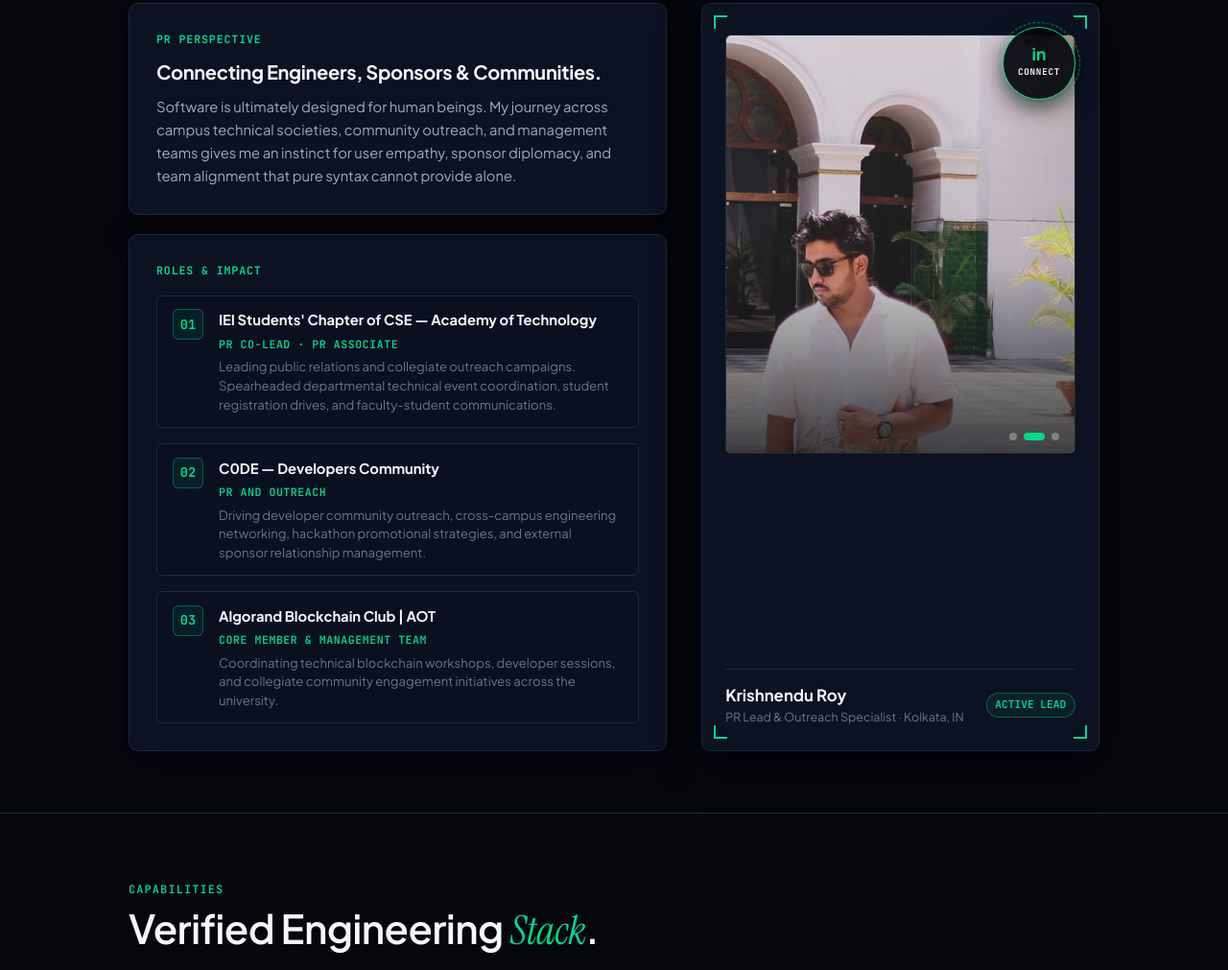
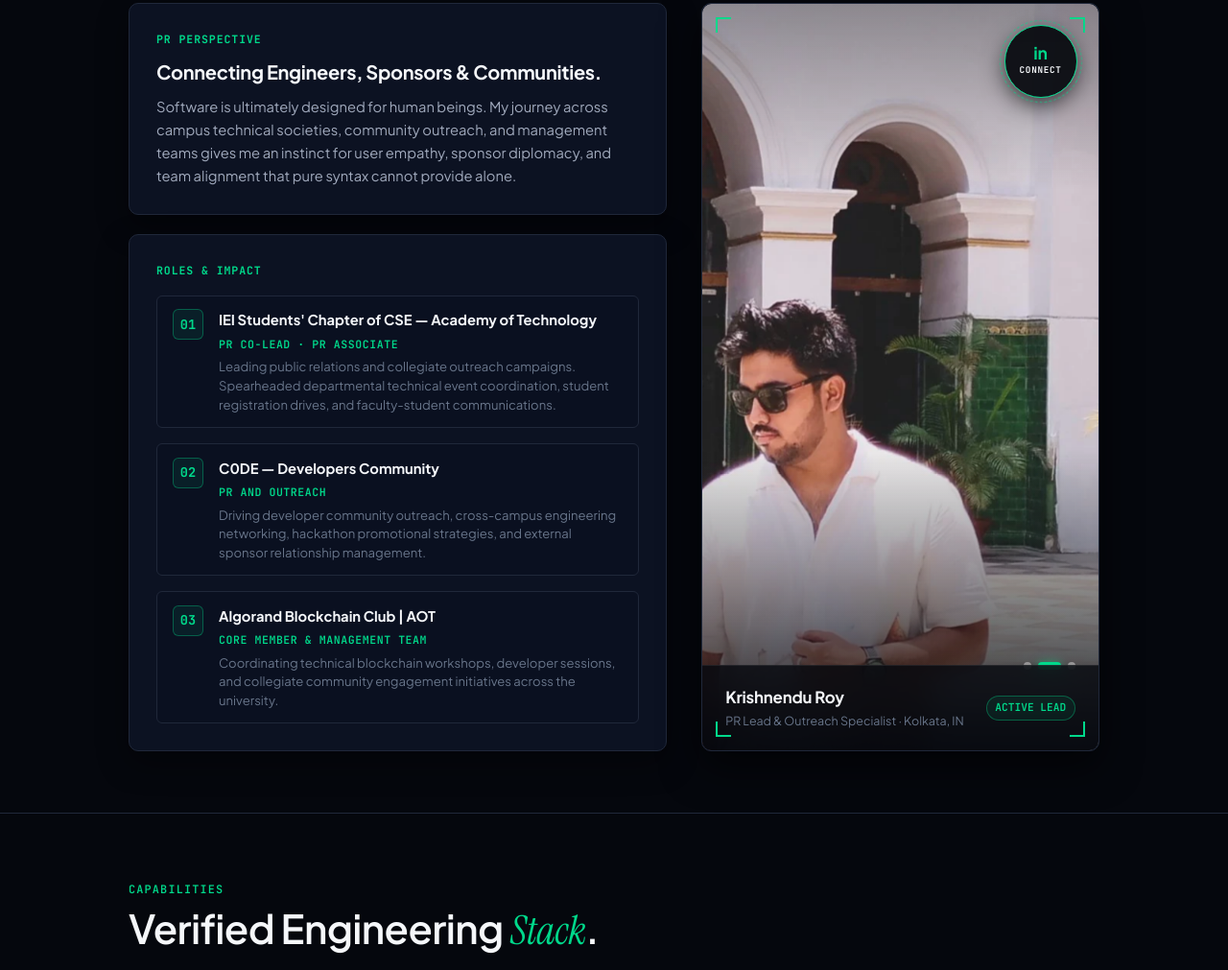
Before and after one commit to krishnendu-developer05/portfoliokrishnendu, a plain HTML site: page index.html in a window 1280 px wide. Shown: the part 2552-3563 px from the top of the page at 96% size. Drawn offline with Linux system fonts and the light colour scheme.

Commit message:
refactor: enhance PR visual slideshow animation and styling

```diff
--- a/script.js
+++ b/script.js
@@ -592,7 +592,7 @@ Full-Stack Engineering & Shipping (2025–2026)
 
   window.addEventListener("scroll", onScroll, { passive: true });
 
-  /* ---------------- 10. PR Visual Slideshow ---------------- */
+  /* ---------------- 10. PR Visual Slideshow (Automatic Seamless Animation) ---------------- */
   var prSlides = document.querySelectorAll(".pr-slide");
   var prDots = document.querySelectorAll(".pr-dot");
   var prTimer = null;
@@ -608,6 +608,8 @@ Full-Stack Engineering & Shipping (2025–2026)
       slide.classList.remove("is-active");
       slide.classList.remove("is-prev");
       if (idx === currentPrIndex) {
+        // Force reflow to re-trigger Ken Burns animation cleanly
+        void slide.offsetWidth;
         slide.classList.add("is-active");
       } else if (idx === prevIdx) {
         slide.classList.add("is-prev");
@@ -628,11 +630,13 @@ Full-Stack Engineering & Shipping (2025–2026)
     if (prTimer) clearInterval(prTimer);
     prTimer = setInterval(function () {
       showPrSlide(currentPrIndex + 1);
-    }, 4000);
+    }, 3500);
   }
 
+  // Dot manual click: immediate jump & restart automatic cycle
   prDots.forEach(function (dot) {
-    dot.addEventListener("click", function () {
+    dot.addEventListener("click", function (e) {
+      e.stopPropagation();
       var idx = parseInt(dot.getAttribute("data-slide"), 10);
       if (!isNaN(idx)) {
         showPrSlide(idx);
@@ -641,15 +645,6 @@ Full-Stack Engineering & Shipping (2025–2026)
     });
   });
 
-  var prWrap = document.getElementById("prSlideshow");
-  if (prWrap) {
-    prWrap.addEventListener("mouseenter", function () {
-      if (prTimer) clearInterval(prTimer);
-    });
-    prWrap.addEventListener("mouseleave", function () {
-      startPrTimer();
-    });
-  }
-
+  // Always keep automatic animation active across mobile touch & desktop
   startPrTimer();
 })();
--- a/style.css
+++ b/style.css
@@ -1018,41 +1018,43 @@ a {
 .pr-visual-col {
   display: flex;
   width: 100%;
+  height: 100%;
 }
 
 .pr-frame-card {
   position: relative;
   width: 100%;
+  height: 100%;
+  min-height: 580px;
   background: var(--bg-card);
   border: 1px solid var(--border);
   border-radius: var(--radius-md);
-  padding: 1.5rem;
-  display: flex;
-  flex-direction: column;
-  justify-content: space-between;
+  padding: 0;
   overflow: hidden;
   box-shadow: 0 16px 40px rgba(0, 0, 0, 0.6);
+  display: flex;
+  flex-direction: column;
 }
 
 /* Viewfinder Corner Crop Markers */
 .crop-corner {
   position: absolute;
-  width: 14px;
-  height: 14px;
+  width: 16px;
+  height: 16px;
   border: 2px solid var(--accent-primary);
   pointer-events: none;
-  z-index: 5;
-}
-.crop-corner.tl { top: 12px; left: 12px; border-right: none; border-bottom: none; }
-.crop-corner.tr { top: 12px; right: 12px; border-left: none; border-bottom: none; }
-.crop-corner.bl { bottom: 12px; left: 12px; border-right: none; border-top: none; }
-.crop-corner.br { bottom: 12px; right: 12px; border-left: none; border-top: none; }
+  z-index: 8;
+}
+.crop-corner.tl { top: 14px; left: 14px; border-right: none; border-bottom: none; }
+.crop-corner.tr { top: 14px; right: 14px; border-left: none; border-bottom: none; }
+.crop-corner.bl { bottom: 14px; left: 14px; border-right: none; border-top: none; }
+.crop-corner.br { bottom: 14px; right: 14px; border-left: none; border-top: none; }
 
 /* Circular Animated LinkedIn Connect Button */
 .linkedin-circle-btn {
   position: absolute;
-  top: 1.5rem;
-  right: 1.5rem;
+  top: 1.4rem;
+  right: 1.4rem;
   width: 76px;
   height: 76px;
   border-radius: 50%;
@@ -1064,7 +1066,7 @@ a {
   justify-content: center;
   gap: 2px;
   text-decoration: none;
-  z-index: 10;
+  z-index: 9;
   box-shadow: 0 8px 24px rgba(0, 0, 0, 0.7);
   transition: transform var(--transition-fast), background var(--transition-fast), color var(--transition-fast);
 }
@@ -1111,16 +1113,17 @@ a {
 }
 
 .pr-slideshow-wrap {
-  position: relative;
+  position: absolute;
+  inset: 0;
   width: 100%;
-  aspect-ratio: 4 / 4.8;
-  min-height: 420px;
+  height: 100%;
   background: var(--bg-secondary);
-  border-radius: var(--radius-sm);
-  border: 1px solid var(--border);
   overflow: hidden;
-  margin-top: 0.5rem;
-  margin-bottom: 0.85rem;
+  margin: 0;
+  padding: 0;
+  border: none;
+  border-radius: inherit;
+  z-index: 1;
 }
 
 .pr-slide {
@@ -1131,10 +1134,9 @@ a {
   opacity: 0;
   z-index: 1;
   filter: grayscale(100%);
-  transform: scale(1.03);
-  transition: opacity 1s cubic-bezier(0.16, 1, 0.3, 1),
-              filter 1.2s cubic-bezier(0.16, 1, 0.3, 1),
-              transform 1.4s cubic-bezier(0.16, 1, 0.3, 1);
+  transform: scale(1.04);
+  transition: opacity 1.2s cubic-bezier(0.16, 1, 0.3, 1),
+              filter 1.2s cubic-bezier(0.16, 1, 0.3, 1);
   pointer-events: none;
 }
 
@@ -1151,40 +1153,57 @@ a {
   opacity: 1;
   z-index: 3;
   filter: grayscale(0%);
-  transform: scale(1);
   pointer-events: auto;
+  animation: prKenBurns 7s ease-out forwards;
 }
 
 .pr-slide.is-prev {
-  opacity: 0.9;
+  opacity: 0.85;
   z-index: 2;
-  filter: grayscale(100%) contrast(1.1);
-  transform: scale(1);
+  filter: grayscale(100%) contrast(1.15);
+  transform: scale(1.08);
+  transition: opacity 1.2s cubic-bezier(0.16, 1, 0.3, 1),
+              filter 1.2s cubic-bezier(0.16, 1, 0.3, 1);
+}
+
+@keyframes prKenBurns {
+  0% {
+    transform: scale(1);
+  }
+  100% {
+    transform: scale(1.08);
+  }
 }
 
 .pr-slide-overlay {
   position: absolute;
   inset: 0;
-  background: linear-gradient(to top, rgba(5, 7, 13, 0.75) 0%, rgba(5, 7, 13, 0.1) 45%, transparent 100%);
+  background: linear-gradient(
+    to bottom,
+    rgba(5, 7, 13, 0.35) 0%,
+    transparent 25%,
+    transparent 60%,
+    rgba(5, 7, 13, 0.92) 100%
+  );
   z-index: 4;
   pointer-events: none;
 }
 
 .pr-slide-dots {
   position: absolute;
-  bottom: 0.85rem;
-  right: 1rem;
+  bottom: 5.25rem;
+  right: 1.5rem;
   display: flex;
   align-items: center;
   gap: 0.45rem;
-  z-index: 5;
+  z-index: 7;
 }
 
 .pr-dot {
   width: 8px;
   height: 8px;
   border-radius: var(--radius-pill);
-  background: rgba(255, 255, 255, 0.3);
+  background: rgba(255, 255, 255, 0.4);
   border: none;
   cursor: pointer;
   padding: 0;
@@ -1192,31 +1211,42 @@ a {
 }
 
 .pr-dot:hover {
-  background: rgba(255, 255, 255, 0.7);
+  background: rgba(255, 255, 255, 0.8);
 }
 
 .pr-dot.is-active {
   background: var(--accent-primary);
-  width: 22px;
+  width: 24px;
+  box-shadow: 0 0 10px rgba(0, 217, 139, 0.5);
 }
 
 .pr-frame-meta {
+  position: absolute;
+  bottom: 0;
+  left: 0;
+  right: 0;
+  z-index: 6;
   display: flex;
   align-items: center;
   justify-content: space-between;
-  border-top: 1px solid var(--border);
-  padding-top: 0.85rem;
+  padding: 1.25rem 1.5rem;
+  background: rgba(5, 7, 13, 0.78);
+  backdrop-filter: blur(14px);
+  -webkit-backdrop-filter: blur(14px);
+  border-top: 1px solid rgba(255, 255, 255, 0.08);
 }
 
 .pr-meta-name {
   font-size: 1.05rem;
   font-weight: 700;
   color: var(--text-primary);
+  letter-spacing: -0.01em;
 }
 
 .pr-meta-sub {
   font-size: 0.78rem;
   color: var(--text-muted);
+  margin-top: 2px;
 }
 
 /* ---------------- Technical Skills Section ---------------- */
@@ -1778,6 +1808,11 @@ a {
     gap: 2rem;
   }
 
+  .pr-frame-card {
+    min-height: 540px;
+    height: 580px;
+  }
+
   .project-acc-grid {
     grid-template-columns: 1fr;
     gap: 1.25rem;
@@ -1855,6 +1890,20 @@ a {
 
   .pr-panel-card {
     padding: 1.25rem;
+  }
+
+  .pr-frame-card {
+    min-height: 480px;
+    height: 520px;
+  }
+
+  .pr-slide-dots {
+    bottom: 4.8rem;
+    right: 1.25rem;
+  }
+
+  .pr-frame-meta {
+    padding: 1rem 1.2rem;
   }
 
   .linkedin-circle-btn {
```
